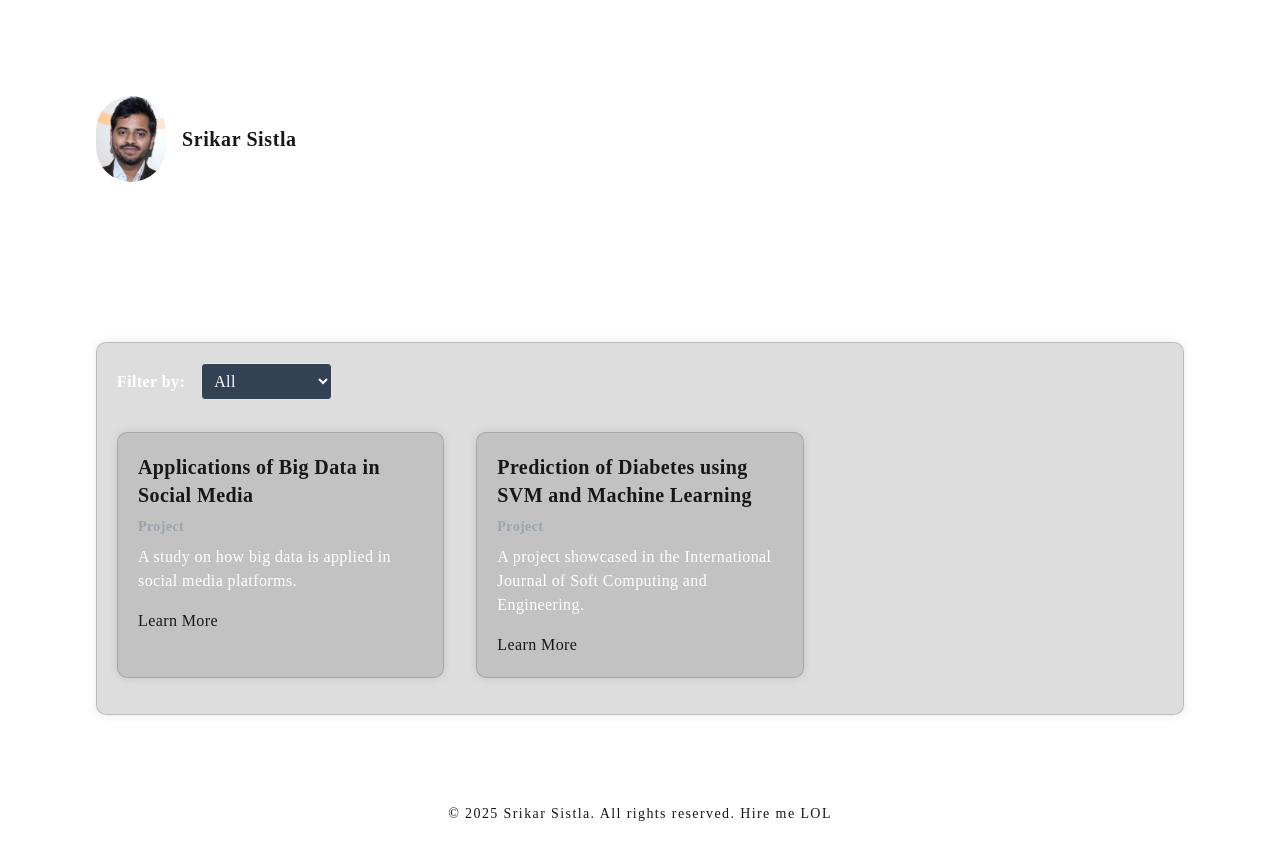
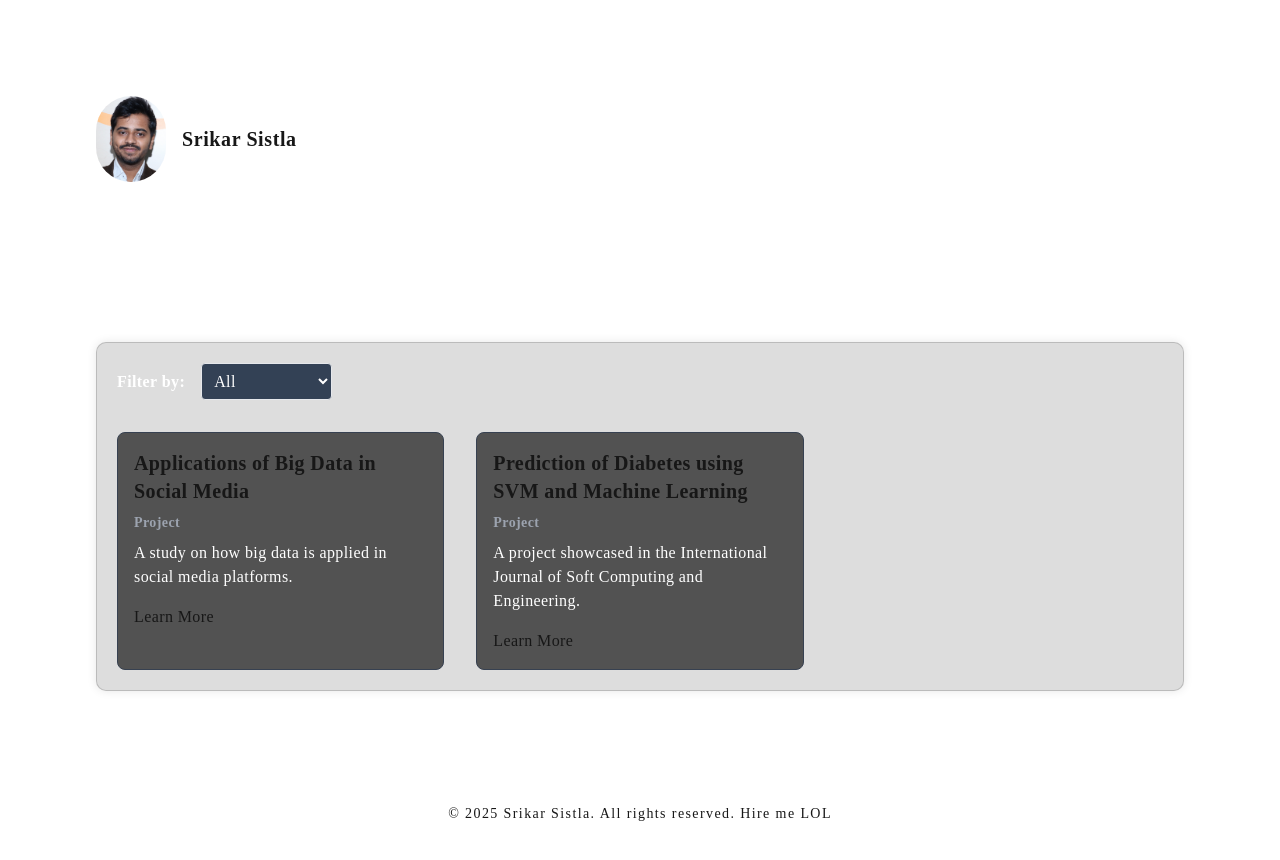
Before and after one commit to SrikarSistla08/MyPortfolio, a Next.js app: page /projects in a window 1280 px wide. Shown: the top 860 px of the page. Built offline with nearby package versions, Linux system fonts and the light colour scheme; a web font is replaced by a local one.

Commit message:
Added changes in project

```diff
--- a/src/components/Projects/projects.js
+++ b/src/components/Projects/projects.js
@@ -20,10 +20,10 @@ const projectsData = [
 ];
 
 const ProjectItem = ({ title, type, description, link }) => (
-  <div className="container shadow-md rounded-lg p-6 mb-4 hover:shadow-bg hover:bg-gray-800 transition-all duration-200">
+<div className="project-card bg-neutral-600 border border-gray-700 hover:bg-slate-800 p-4 rounded-lg hover:shadow-lg hover:shadow-blue-800 transition duration-300">
     <h3 className="text-xl font-semibold mb-2">{title}</h3>
     <p className="text-sm font-semibold text-gray-400 mb-2">{type}</p>
-    <p className="text-white text-700 mb-4">{description}</p>
+    <p className="text-white text-700 mb-4 ">{description}</p>
     <Link href={link} target="_blank" rel="noopener noreferrer" className="text-dark-500 hover:underline">
       Learn More
     </Link>
```
